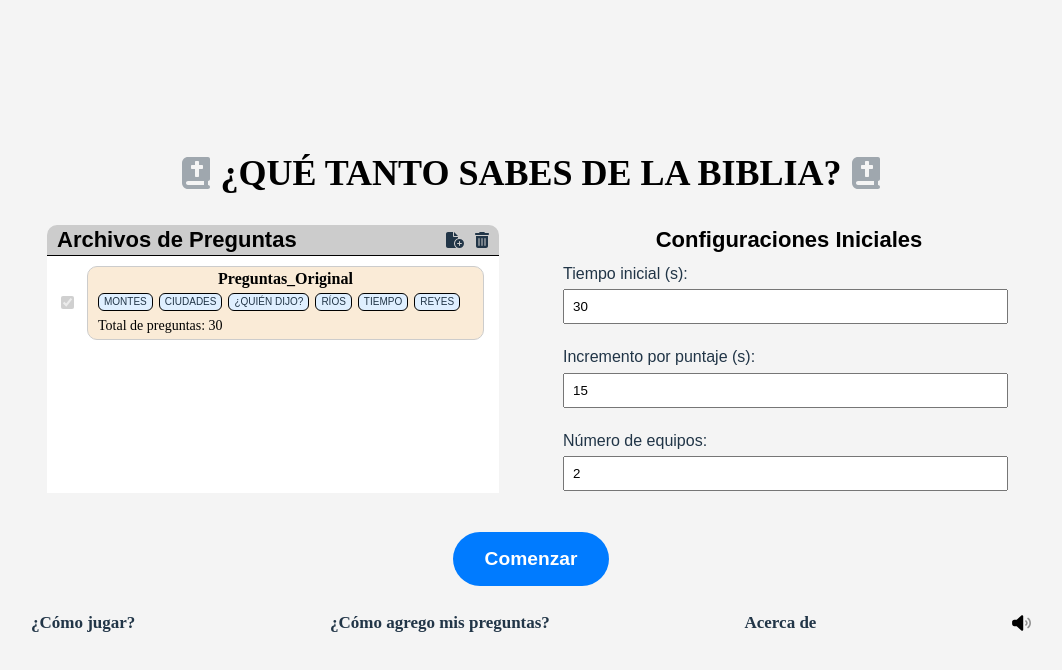
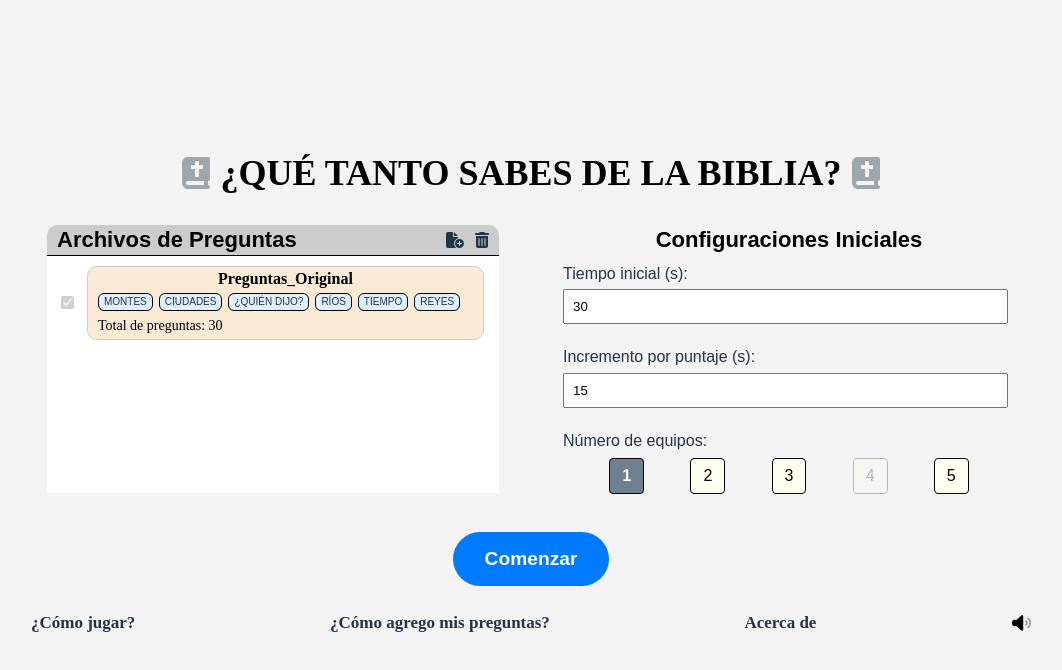
Before and after one commit to Abnerpino/ejercicio_biblico, a React (Vite) app: page / in a window 1280 px wide. Shown: the top 670 px of the page, without its empty margins (109-1171 px from the left). Built offline with nearby package versions, Linux system fonts and the light colour scheme.

Commit message:
Se sustituyó el input del número de equipos por botones con las opciones (1 al 5) y se agregó la lógica para su funcionamiento.

```diff
--- a/src/screens/menu/Menu.jsx
+++ b/src/screens/menu/Menu.jsx
@@ -22,7 +22,7 @@ const archivoOriginal = {
 const Menu = ({ volumen, setVolumen }) => {
   const [archivos, setArchivos] = useState([]);
   const [archivoSeleccionado, setArchivoSeleccionado] = useState('original');
-  const [config, setConfig] = useState({ tiempoInicial: 30, incremento: 15, equipos: 2 });
+  const [config, setConfig] = useState({ tiempoInicial: 30, incremento: 15, equipos: 1 });
   const [mensajeError, setMensajeError] = useState('');
   const [mostrarModal, setMostrarModal] = useState(false);
   const [mostrarConfirmacion, setMostrarConfirmacion] = useState(false);
@@ -30,6 +30,15 @@ const Menu = ({ volumen, setVolumen }) => {
   const confirmacionResolver = useRef(null);
   const inputRef = useRef();
   const navigate = useNavigate();
+
+  const archivoActual = archivos.find(a => a.id === archivoSeleccionado);
+  const totalPreguntas = archivoActual ? archivoActual.total : 0;
+  const opcionesEquipos = [1, 2, 3, 4, 5];
+
+  // Función para manejar selección de equipos
+  const seleccionarEquipos = (num) => {
+    setConfig(prev => ({ ...prev, equipos: num }));
+  };
 
   useEffect(() => {
     const guardados = cargarArchivosGuardados();
@@ -191,9 +200,6 @@ const Menu = ({ volumen, setVolumen }) => {
     if (config.incremento < 5) {
       errores.push("El tiempo de incremento por puntaje no puede ser menor a 5 segundos.");
     }
-    if (config.equipos < 1 || config.equipos > 5) {
-      errores.push("La cantidad mínima de equipos es de 1 y máxima de 5.");
-    }
     if (Number.isInteger(config.tiempoInicial) === false || Number.isInteger(config.incremento) === false || Number.isInteger(config.equipos) === false) {
       errores.push("Las cantidades deben ser números enteros, no se permiten números con punto decimal.");
     }
@@ -234,7 +240,6 @@ const Menu = ({ volumen, setVolumen }) => {
 
   return (
     <div className="pantalla-menu">
-
       <div className='div-header'>
         <FontAwesomeIcon icon={faBookBible} fade size='2x' />
         <p className='texto-titulo'>¿QUÉ TANTO SABES DE LA BIBLIA?</p>
@@ -290,9 +295,35 @@ const Menu = ({ volumen, setVolumen }) => {
             <label>Incremento por puntaje (s):
               <input type="number" min={5} value={config.incremento} onChange={(e) => setConfig({ ...config, incremento: +e.target.value })} />
             </label>
-            <label>Número de equipos:
-              <input type="number" min={1} max={5} value={config.equipos} onChange={(e) => setConfig({ ...config, equipos: +e.target.value })} />
-            </label>
+            <label>Número de equipos:</label>
+            <div style={{ display: 'flex', justifyContent: 'space-evenly', marginTop: '8px' }}>
+              {opcionesEquipos.map((num) => {
+                const habilitado = totalPreguntas > 0 && (totalPreguntas % num === 0);
+                const seleccionado = config.equipos === num;
+
+                return (
+                  <button
+                    key={num}
+                    onClick={() => habilitado && seleccionarEquipos(num)}
+                    disabled={!habilitado}
+                    style={{
+                      padding: '8px 12px',
+                      cursor: habilitado ? 'pointer' : 'not-allowed',
+                      backgroundColor: seleccionado ? '#708090' : '#fffff0',
+                      color: seleccionado ? 'white' : 'black',
+                      border: '1px solid #000',
+                      borderRadius: '4px',
+                      opacity: habilitado ? 1 : 0.25,
+                      userSelect: 'none',
+                      fontWeight: seleccionado ? 'bold' : 'normal',
+                    }}
+                    title={habilitado ? (num === 1 ? `Seleccionar ${num} equipo` : `Seleccionar ${num} equipos`) : `No válido con ${totalPreguntas} preguntas`}
+                  >
+                    {num}
+                  </button>
+                );
+              })}
+            </div>
           </div>
         </div>
       </div>
```
